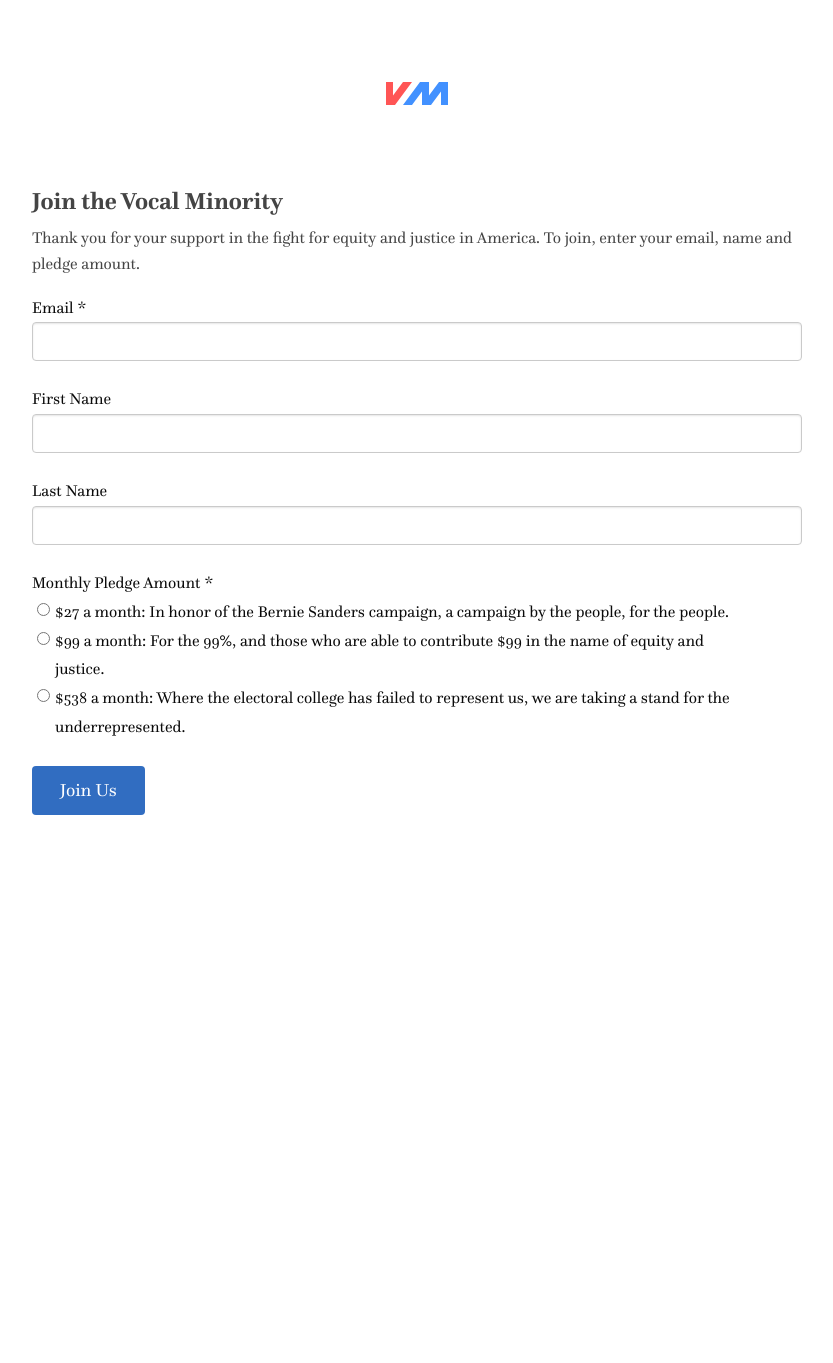
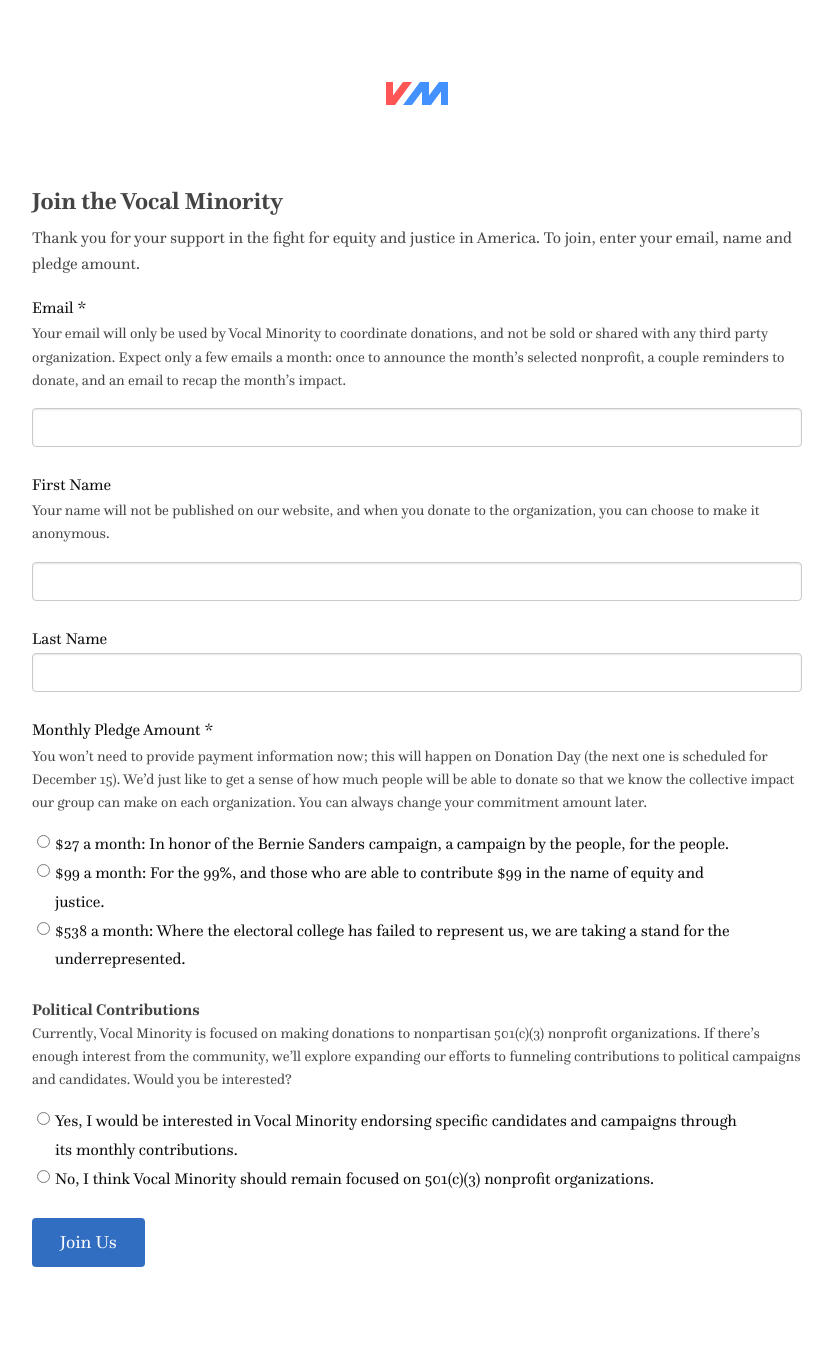
Before and after one commit to VocalMinority/vocalminority.us, a Jekyll site: the page built from join.html, in a window 1280 px wide. Shown: the whole page, without its empty margins (223-1056 px from the left). Built offline with Jekyll 4.4.1, drawn with Linux system fonts in a browser that asks for light colours; nearby versions of some CDN libraries; comment, search, counter and statistics services are not loaded; before the commit the page ends 911 px from its top, so only the background shows below that.

Commit message:
Add political contributions field

```diff
--- a/_sass/components/_signup_form.scss
+++ b/_sass/components/_signup_form.scss
@@ -18,3 +18,7 @@
 .vm-signup-form p.lead {
   font-size: 1.25rem;
 }
+
+.vm-signup-form p.field-explainer {
+  font-size: 0.9rem;
+}
--- a/join.html
+++ b/join.html
@@ -13,10 +13,16 @@
       <div id="mc_embed_signup_scroll">
         <div class="mc-field-group">
           <label for="email">Email <span class="req asterisk">*</span></label>
+          <p class="field-explainer">
+            Your email will only be used by Vocal Minority to coordinate donations, and not be sold or shared with any third party organization. Expect only a few emails a month: once to announce the month’s selected nonprofit, a couple reminders to donate, and an email to recap the month’s impact.
+          </p>
           <input type="email" value="" name="EMAIL" class="required email mc-email" id="mce-EMAIL">
         </div>
         <div class="mc-field-group" id="mce-FNAME">
           <label for="MERGE1">First Name</label>
+          <p class="field-explainer">
+            Your name will not be published on our website, and when you donate to the organization, you can choose to make it anonymous.
+          </p>
           <div class="field-group">
               <input type="text" name="MERGE1" id="MERGE1" size="25" value="">
           </div>
@@ -27,22 +33,39 @@
                 <input type="text" name="MERGE2" id="MERGE2" size="25" value="">
             </div>
         </div>
-        <div class="mc-field-group" id="mce-MERGE3">
-          <label for="MERGE3">Monthly Pledge Amount <span class="req asterisk">*</span></label>
+        <div class="mc-field-group" id="mce-AMOUNT">
+          <label for="AMOUNT">Monthly Pledge Amount <span class="req asterisk">*</span></label>
+          <p class="field-explainer">
+            You won’t need to provide payment information now; this will happen on Donation Day (the next one is scheduled for December 15). We’d just like to get a sense of how much people will be able to donate so that we know the collective impact our group can make on each organization. You can always change your commitment amount later.
+          </p>
           <div class="field-group">
-            <div class="interestgroup_field radio-group" id="MERGE3">
-              <label class="radio" for="MERGE3-0">
-                <input type="radio" name="MERGE3" id="MERGE3-0" value="27" class="av-radio required">
+            <div class="interestgroup_field radio-group" id="AMOUNT">
+              <label class="radio" for="AMOUNT-0">
+                <input type="radio" name="AMOUNT" id="AMOUNT-0" value="27" class="av-radio required">
                 <span>$27 a month: In honor of the Bernie Sanders campaign, a campaign by the people, for the people.</span>
               </label>
-              <label class="radio" for="MERGE3-1"><input type="radio" name="MERGE3" id="MERGE3-1" value="99"  class="av-radio required">
+              <label class="radio" for="AMOUNT-1"><input type="radio" name="AMOUNT" id="AMOUNT-1" value="99"  class="av-radio required">
                 <span>$99 a month: For the 99%, and those who are able to contribute $99 in the name of equity and justice.</span>
               </label>
-              <label class="radio" for="MERGE3-2"><input type="radio" name="MERGE3" id="MERGE3-2" value="538"  class="av-radio required">
+              <label class="radio" for="AMOUNT-2"><input type="radio" name="AMOUNT" id="AMOUNT-2" value="538"  class="av-radio required">
                 <span>$538 a month: Where the electoral college has failed to represent us, we are taking a stand for the underrepresented.</span>
               </label>
             </div>
           </div>
+        </div>
+        <div class="mc-field-group input-group">
+            <strong>Political Contributions</strong>
+            <p class="field-explainer">
+              Currently, Vocal Minority is focused on making donations to nonpartisan 501(c)(3) nonprofit organizations. If there’s enough interest from the community, we’ll explore expanding our efforts to funneling contributions to political campaigns and candidates. Would you be interested?
+            </p>
+            <label class="radio" for="mce-POLITICAL-0">
+              <input type="radio" value="Yes" name="POLITICAL" id="mce-POLITICAL-0">
+              <span>Yes, I would be interested in Vocal Minority endorsing specific candidates and campaigns through its monthly contributions.</span>
+            </label>
+            <label class="radio" for="mce-POLITICAL-1">
+              <input type="radio" value="No" name="POLITICAL" id="mce-POLITICAL-1">
+              <span>No, I think Vocal Minority should remain focused on 501(c)(3) nonprofit organizations.</span>
+            </label>
         </div>
         <div id="mce-responses" class="clear">
           <div class="response" id="mce-error-response" class="mce-error-response" style="display:none"></div>
@@ -54,6 +77,6 @@
       </div>
     </form>
   </div>
-  <script type='text/javascript' src='//s3.amazonaws.com/downloads.mailchimp.com/js/mc-validate.js'></script><script type='text/javascript'>(function($) {window.fnames = new Array(); window.ftypes = new Array();fnames[0]='EMAIL';ftypes[0]='email';fnames[1]='FNAME';ftypes[1]='text';fnames[2]='LNAME';ftypes[2]='text';}(jQuery));var $mcj = jQuery.noConflict(true);</script>
+  <script type='text/javascript' src='//s3.amazonaws.com/downloads.mailchimp.com/js/mc-validate.js'></script><script type='text/javascript'>(function($) {window.fnames = new Array(); window.ftypes = new Array();fnames[0]='EMAIL';ftypes[0]='email';fnames[1]='FNAME';ftypes[1]='text';fnames[2]='LNAME';ftypes[2]='text';fnames[3]='AMOUNT';ftypes[3]='radio';fnames[4]='POLITICAL';ftypes[4]='radio';}(jQuery));var $mcj = jQuery.noConflict(true);</script>
 <!--End mc_embed_signup-->
 </section>
```
